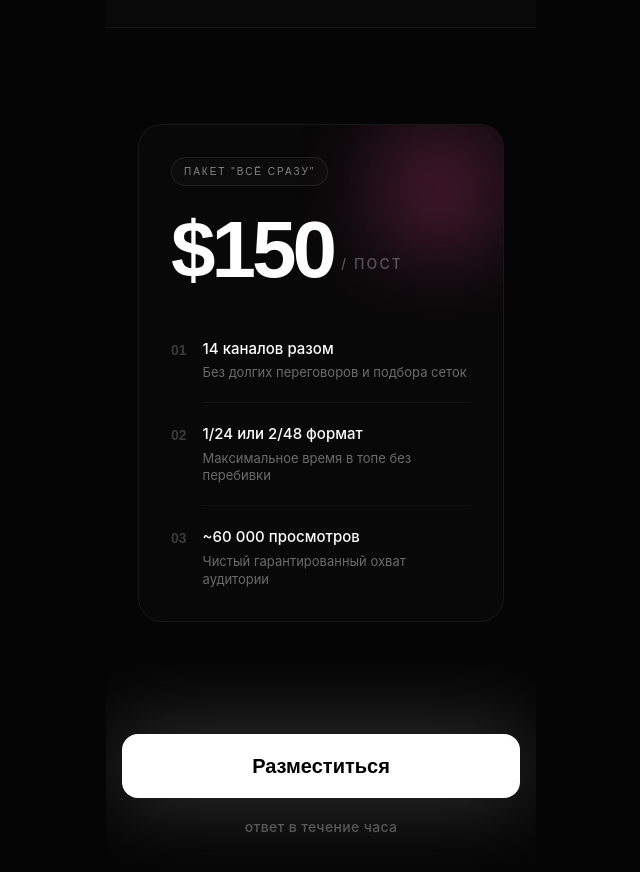
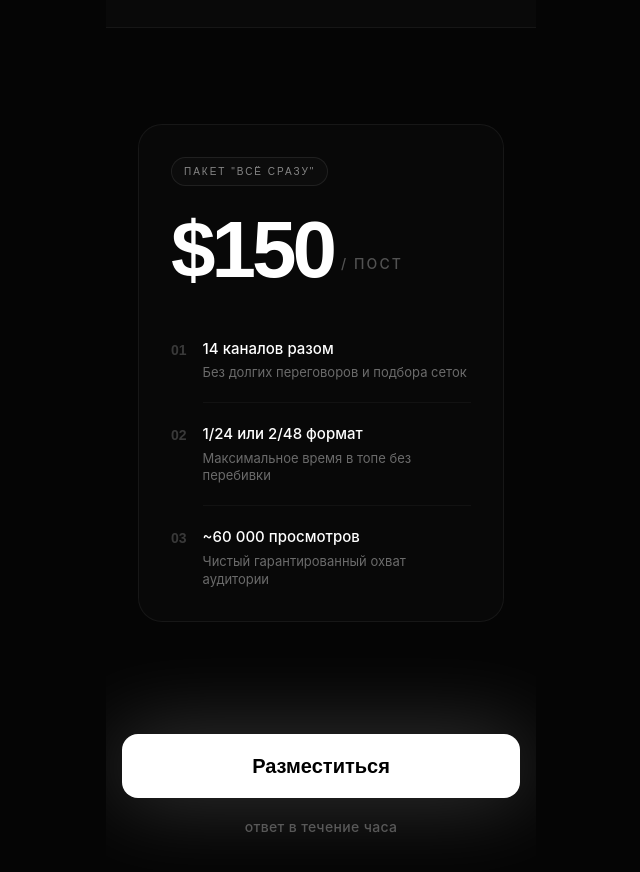
Before and after one commit to bdmitrypix23-ui/tma-ad-network-landing, a React (Vite) app: page / in a window 1280 px wide. Shown: the part 1320-2192 px from the top of the page, without its empty margins (319-959 px from the left). Built offline with nearby package versions, Linux system fonts and the light colour scheme; a web font is replaced by a local one.

Commit message:
Прайсинг: убрать glow, чистая карточка как у каналов
Co-Authored-By: Claude Opus 4.6 (1M context) <noreply@anthropic.com>

```diff
--- a/src/App.jsx
+++ b/src/App.jsx
@@ -200,25 +200,19 @@ export default function App() {
         {/* 5. Pricing: Unified Premium Minimalist */}
         <section className="flex flex-col px-4">
           <FadeInView>
-            <div className="relative bg-[#080808] rounded-3xl p-8 flex flex-col gap-8 overflow-hidden border border-white/[0.06]">
-              {/* Dynamic Inner Glow */}
-              <div
-                className="absolute top-0 right-0 w-32 h-32 blur-[40px] pointer-events-none transition-opacity duration-500"
-                style={{ backgroundColor: activeColor === 'transparent' ? '#ffffff' : activeColor, opacity: 0.25 }}
-              />
-
-              <div className="flex justify-between items-start relative z-10">
+            <div className="bg-[#080808] rounded-3xl p-8 flex flex-col gap-8 border border-white/[0.06]">
+              <div className="flex justify-between items-start">
                 <span className="font-unbounded font-medium text-[10px] text-white/50 uppercase tracking-[0.2em] border border-white/[0.08] px-3 py-1.5 rounded-full bg-white/[0.02]">
                   Пакет "всё сразу"
                 </span>
               </div>
 
-              <div className="flex items-baseline gap-2 relative z-10 -mt-2">
+              <div className="flex items-baseline gap-2 -mt-2">
                 <span className="font-unbounded font-black text-[5rem] leading-none text-white tracking-tighter">$150</span>
                 <span className="text-white/30 text-sm font-medium uppercase tracking-[0.15em] block transform -translate-y-2">/ пост</span>
               </div>
 
-              <ul className="flex flex-col gap-5 w-full text-white/60 relative z-10 pt-4">
+              <ul className="flex flex-col gap-5 w-full text-white/60 pt-4">
                 <li className="flex items-start gap-4">
                   <span className="font-unbounded font-bold text-white/20 mt-0.5 text-sm">01</span>
                   <div className="flex flex-col gap-1 pb-5 border-b border-white/[0.04] w-full">
```
